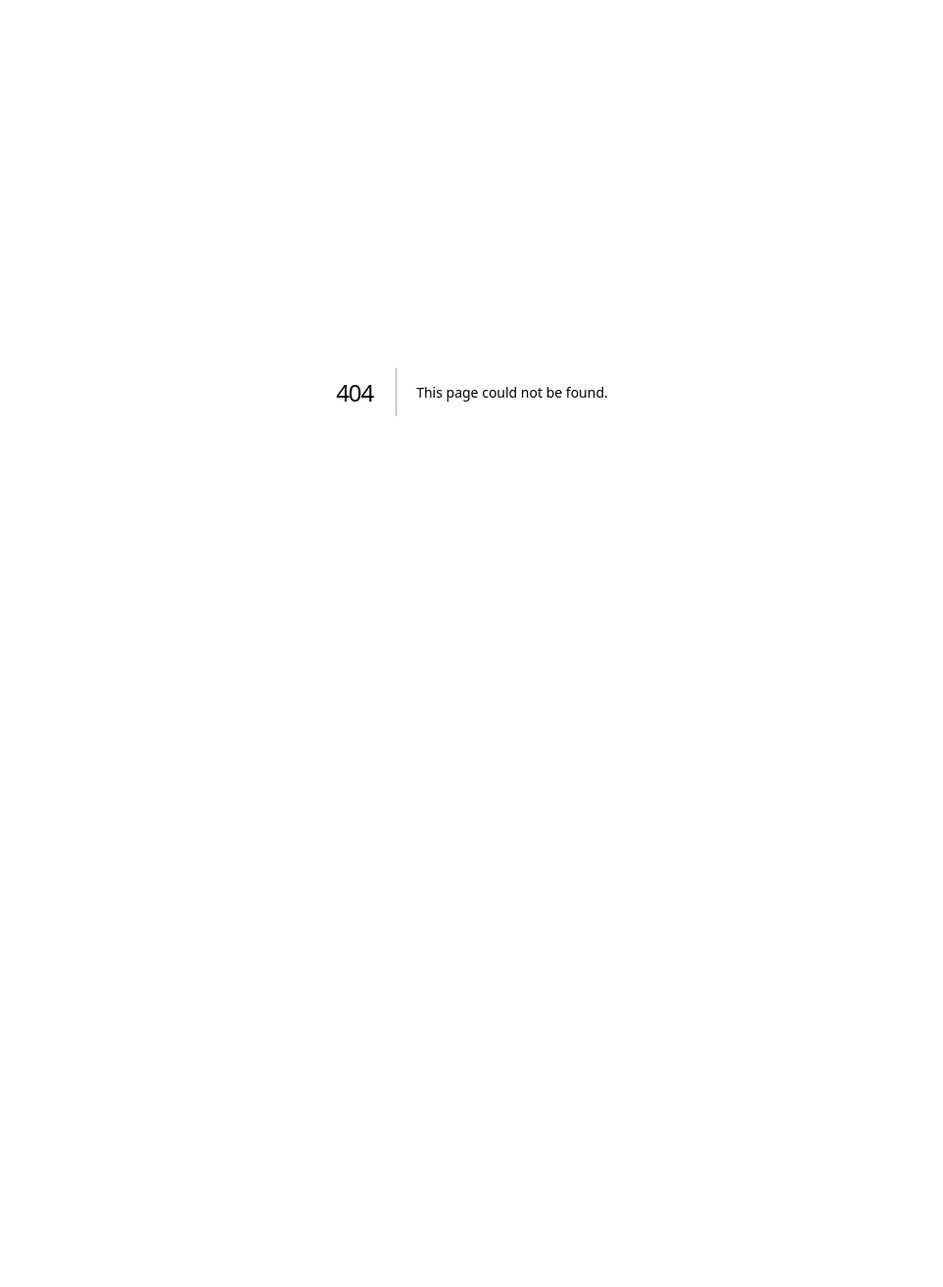
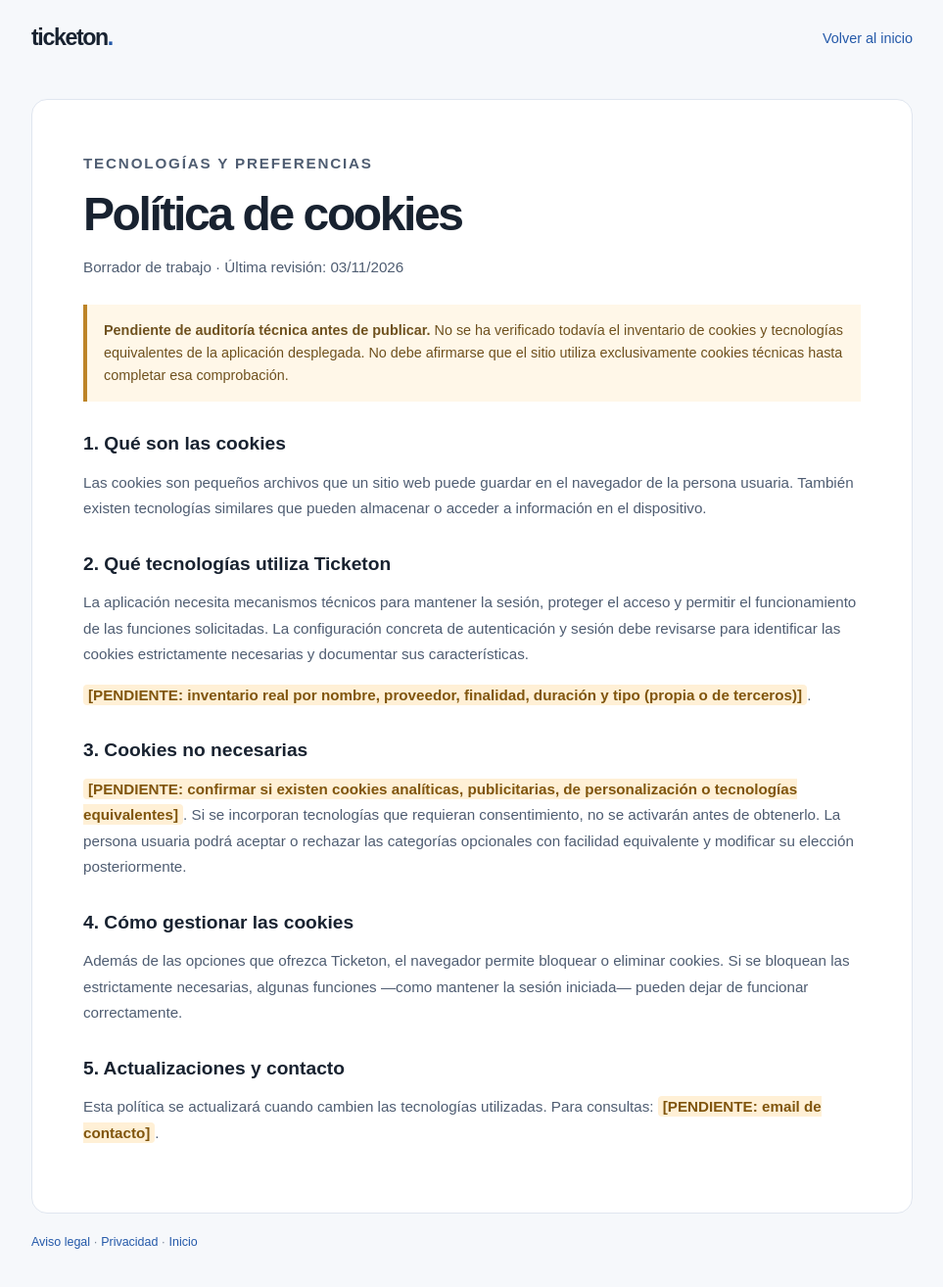
Before and after one commit to Ana-gp/gestion-facturas, a Next.js app: page /cookies in a window 1280 px wide. Before the commit this address had no page. Shown: the top 1314 px of the page at 98% size, without its empty margins (158-1121 px from the left). Before the commit the page ends 800 px from the top, so only its background shows below. Built offline with nearby package versions, Linux system fonts and the light colour scheme.

Commit message:
feat(legal): añadir borrador de política de cookies (#25)

```diff
--- /dev/null
+++ b/app/cookies/page.tsx
@@ -0,0 +1,28 @@
+import Link from "next/link";
+import styles from "../legal.module.css";
+
+export default function CookiesPage() {
+  return (
+    <main className={styles.page}>
+      <header className={styles.header}><Link href="/" className={styles.brand}>ticketon<span>.</span></Link><Link href="/">Volver al inicio</Link></header>
+      <article className={styles.content}>
+        <p className={styles.eyebrow}>TECNOLOGÍAS Y PREFERENCIAS</p>
+        <h1>Política de cookies</h1>
+        <p className={styles.updated}>Borrador de trabajo · Última revisión: 03/11/2026</p>
+        <div className={styles.draft}><strong>Pendiente de auditoría técnica antes de publicar.</strong> No se ha verificado todavía el inventario de cookies y tecnologías equivalentes de la aplicación desplegada. No debe afirmarse que el sitio utiliza exclusivamente cookies técnicas hasta completar esa comprobación.</div>
+        <h2>1. Qué son las cookies</h2>
+        <p>Las cookies son pequeños archivos que un sitio web puede guardar en el navegador de la persona usuaria. También existen tecnologías similares que pueden almacenar o acceder a información en el dispositivo.</p>
+        <h2>2. Qué tecnologías utiliza Ticketon</h2>
+        <p>La aplicación necesita mecanismos técnicos para mantener la sesión, proteger el acceso y permitir el funcionamiento de las funciones solicitadas. La configuración concreta de autenticación y sesión debe revisarse para identificar las cookies estrictamente necesarias y documentar sus características.</p>
+        <p><span className={styles.placeholder}>[PENDIENTE: inventario real por nombre, proveedor, finalidad, duración y tipo (propia o de terceros)]</span>.</p>
+        <h2>3. Cookies no necesarias</h2>
+        <p><span className={styles.placeholder}>[PENDIENTE: confirmar si existen cookies analíticas, publicitarias, de personalización o tecnologías equivalentes]</span>. Si se incorporan tecnologías que requieran consentimiento, no se activarán antes de obtenerlo. La persona usuaria podrá aceptar o rechazar las categorías opcionales con facilidad equivalente y modificar su elección posteriormente.</p>
+        <h2>4. Cómo gestionar las cookies</h2>
+        <p>Además de las opciones que ofrezca Ticketon, el navegador permite bloquear o eliminar cookies. Si se bloquean las estrictamente necesarias, algunas funciones —como mantener la sesión iniciada— pueden dejar de funcionar correctamente.</p>
+        <h2>5. Actualizaciones y contacto</h2>
+        <p>Esta política se actualizará cuando cambien las tecnologías utilizadas. Para consultas: <span className={styles.placeholder}>[PENDIENTE: email de contacto]</span>.</p>
+      </article>
+      <footer className={styles.footer}><Link href="/aviso-legal">Aviso legal</Link> · <Link href="/privacidad">Privacidad</Link> · <Link href="/">Inicio</Link></footer>
+    </main>
+  );
+}
```
